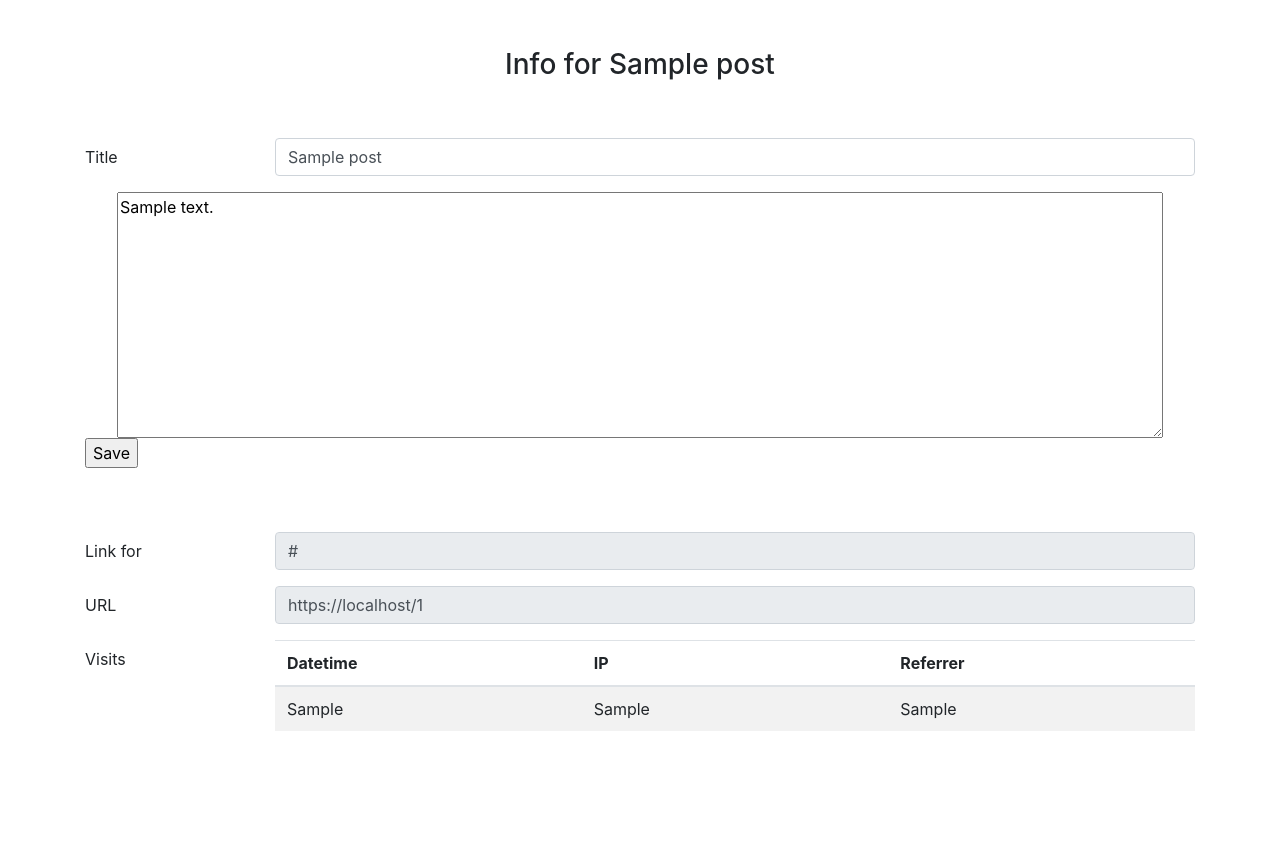
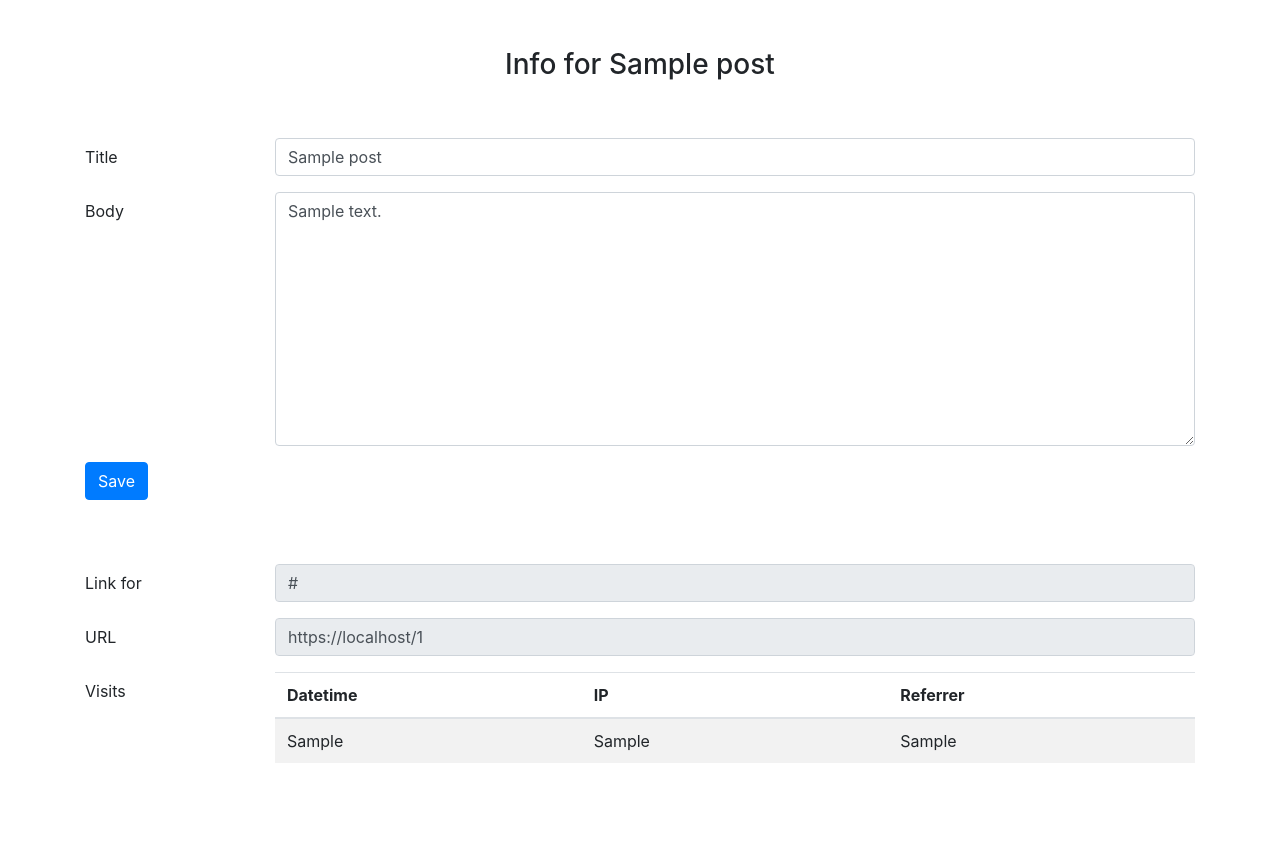
Before and after one commit to CERN-CERT/security-advisories, a Flask app: page /sekkreturl/info/1 in a window 1280 px wide. Before the commit the page ends 731 px from the top, so only its background shows below. Run offline with Flask 2, Linux system fonts and the light colour scheme; tables that the repository leaves empty hold one stand-in row (values such as "Sample post"); some libraries are stand-ins or nearby versions.

Commit message:
more exts
Signed-off-by: Nikos Filippakis <nikolaos.filippakis@cern.ch>

```diff
--- a/templates/info.html
+++ b/templates/info.html
@@ -19,10 +19,13 @@
                         <input type="text" class="form-control" id="title" value="{{ title }}" name="title">
                     </div>
                 </div>
-                <div class="text-center">
-                    <textarea cols="100" rows="10" name="body">{{ md }}</textarea>
+                <div class="form-group row">
+                    <label for="body" class="col-sm-2 col-form-label">Body</label>
+                    <div class="col-sm-10">
+                        <textarea cols="100" rows="10" class="form-control" id="body" name="body">{{ md }}</textarea>
+                    </div>
                 </div>
-                <input type="submit" value="Save">
+                <input type="submit" value="Save" class="btn btn-primary">
             </form>
             {% for link in links %}
             <form class="py-5">
--- a/wsgi.py
+++ b/wsgi.py
@@ -154,7 +154,7 @@ def view(uid):
         if link is None:
             return '', 404
         title = link.post.title
-        md = markdown.markdown(link.post.body, extensions=['tables'])
+        md = markdown.markdown(link.post.body, extensions=['tables', 'fenced_code', 'sane_lists'])
         s.add(Visit(link_id=link.id,
                     dt=datetime.now().strftime('%Y-%m-%d %H:%M:%S'),
                     ip=request.remote_addr,
```
